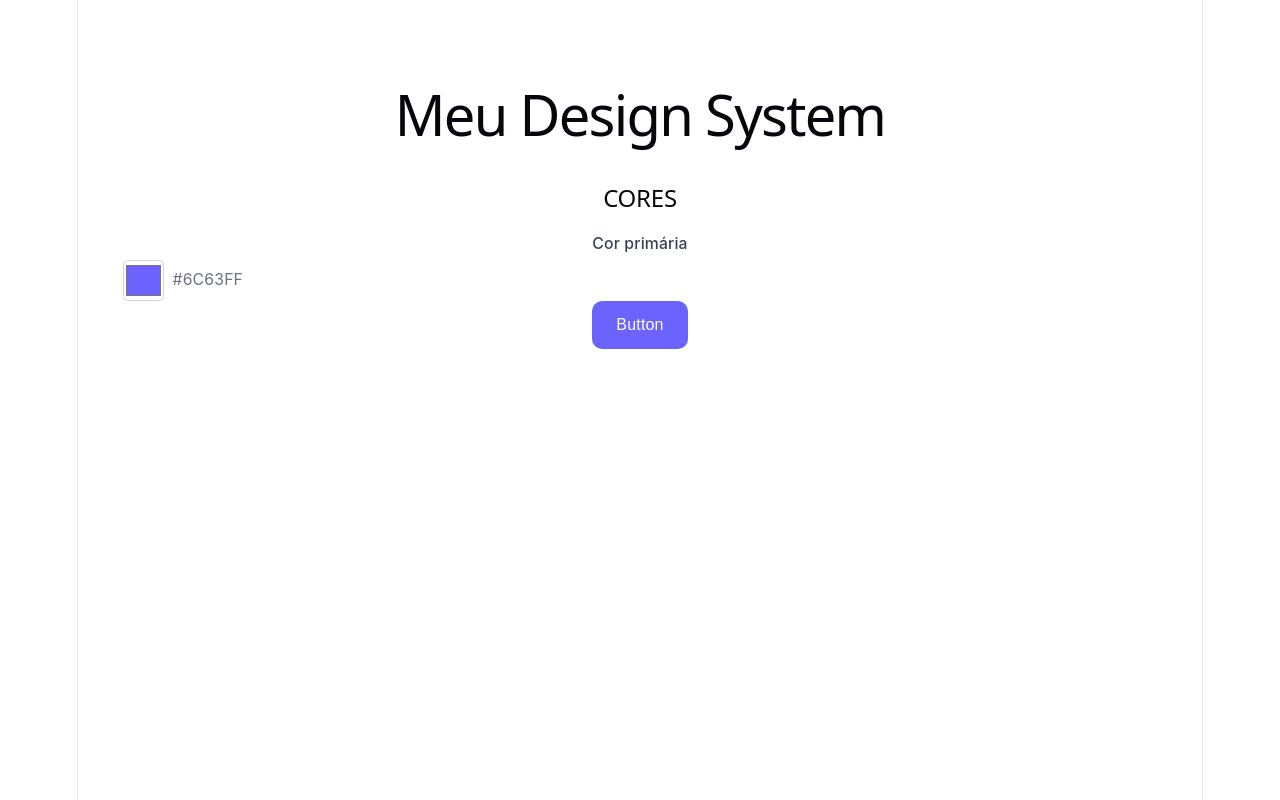
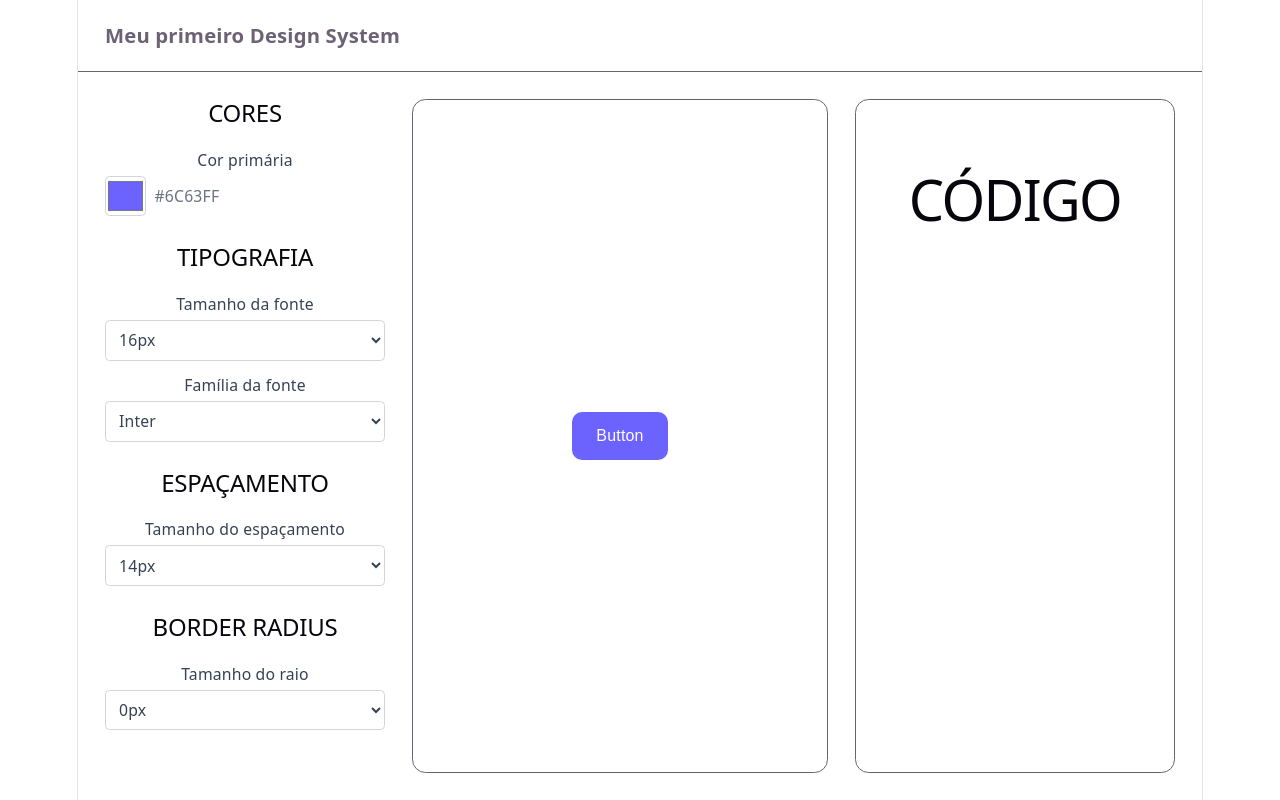
Before and after one commit to vitorinosofia/CriaSe, a React (Vite) app: page / in a window 1280 px wide. Built offline with nearby package versions, Linux system fonts and the light colour scheme.

Commit message:
Parte SideBar: funcionalidades básicas

```diff
--- a/src/App.tsx
+++ b/src/App.tsx
@@ -3,6 +3,9 @@ import { Button } from './components/ui/Button';
 import { useState } from 'react';
 import type { DesignTokens } from './types/tokens';
 import { ColorsPanel } from './components/ui/ColorsPanel';
+import { TypographyPanel } from './components/ui/TypographyPanel';
+import { SpacingPanel } from './components/ui/SpacingPanel';
+import { RadiusPanel } from './components/ui/RadiusPanel';
 
 function App() {
   const [tokens, setTokens] = useState<DesignTokens>({
@@ -10,17 +13,32 @@ function App() {
     radius: '10px',
     spacingMd: '12px 24px',
     fontSizeMd: '16px',
-    fontFamily: 'sans-serif', // <- estava 'sans-sarif'
+    fontFamily: 'sans-serif',
   });
-  return (
-    <div className="p-10 font-sans">
-      <h1 className="text-2xl font-bold mb-4"> Meu Design System</h1> {/* <- estava 'text-2x1' */}
+   return (
+  <div className="h-screen flex flex-col">
+    <header className="h-16 border-b flex items-center px-6">
+      <span className="font-bold text-lg">Meu primeiro Design System</span>
+    </header>
 
-      <ColorsPanel tokens={tokens} onChange={setTokens} />
+    <div className="flex-1 grid grid-cols-[280px_1fr_320px] gap-6 p-6 overflow-hidden">
+      <section className="flex flex-col gap-6 overflow-auto">
+        <ColorsPanel tokens={tokens} onChange={setTokens} />
+        <TypographyPanel tokens={tokens} onChange={setTokens} />
+        <SpacingPanel tokens={tokens} onChange={setTokens} />
+        <RadiusPanel tokens={tokens} onChange={setTokens} />
+      </section>
 
-      <Button label="Button" tokens={tokens} />
+      <section className="flex-1 flex items-center justify-center overflow-auto p-6 border rounded-xl">
+        <Button label="Button" tokens={tokens} />
+      </section>
+
+      <section className="border rounded-xl p-6 overflow-auto">
+        <h1 className="font-semibold text-sm uppercase text-gray-500">Código</h1>
+      </section>
     </div>
-  );
+  </div>
+);
 }
 
 export default App;
--- /dev/null
+++ b/src/components/ui/RadiusPanel.tsx
@@ -0,0 +1,31 @@
+import type { DesignTokens } from "../../types/tokens";
+import { SelectInput } from "./SelectInput";
+
+interface RadiusPanelProps {
+    tokens: DesignTokens;
+    onChange: (newTokens: DesignTokens) => void;
+
+}
+
+const RADIUS_OPTIONS = ["0px", "4px", "8px", "12px"];
+
+export function RadiusPanel({ tokens, onChange }: RadiusPanelProps) {
+  function handleRadiusChange(newRadius: string) {
+    onChange({ ...tokens, radius: newRadius });
+  }
+
+    return(
+      <section className="flex flex-col gap-3">
+          <h2 className="text-sm font-semibold uppercase text-gray-500"> Border Radius </h2>
+          <SelectInput
+          id="Radius"
+          label="Tamanho do raio"
+          value={tokens.radius}
+          options={RADIUS_OPTIONS}
+          onChange={handleRadiusChange}
+  />
+
+  </section>
+
+    )
+  }
--- /dev/null
+++ b/src/components/ui/SelectInput.tsx
@@ -0,0 +1,31 @@
+import type { ChangeEvent } from "react";
+
+interface SelectInputProps {
+  id: string;
+  label: string;
+  value: string;
+  options: string[];
+  onChange: (newValue: string) => void;
+}
+
+export function SelectInput({ id, label, value, options, onChange }: SelectInputProps) {
+  function handleChange(event: ChangeEvent<HTMLSelectElement>) {
+    onChange(event.target.value);
+  }
+
+  return (
+    <div className="flex flex-col gap-1">
+      <label htmlFor={id} className="text-sm font-medium text-gray-700">
+        {label}
+      </label>
+      <select
+      id={id} value={value} onChange={handleChange} className="h-9 rounded border border-gray-300 px-2 py-1 text-sm text-gray-700 focus:outline-none focus:ring-2 focus:ring-blue-500 focus:border-blue-500">
+        {options.map((option) => (
+          <option key={option} value={option}>
+            {option}
+          </option>
+        ))}
+      </select>
+    </div>
+  );
+};
--- /dev/null
+++ b/src/components/ui/SpacingPanel.tsx
@@ -0,0 +1,32 @@
+import type { DesignTokens } from "../../types/tokens";
+import { SelectInput } from "./SelectInput";
+
+interface SpacingPanelProps {
+    tokens: DesignTokens;
+    onChange: (newTokens: DesignTokens) => void;
+
+}
+
+const SPACING_SIZE_OPTIONS = ["14px", "16px", "18px", "20px"];
+
+
+export function SpacingPanel({ tokens, onChange }: SpacingPanelProps) {
+  function handleSpacingChange(newSize: string) {
+    onChange({ ...tokens, spacingMd: newSize });
+  }
+
+  return(
+    <section className="flex flex-col gap-3">
+        <h2 className="text-sm font-semibold uppercase text-gray-500"> Espaçamento </h2>
+        <SelectInput
+        id="Spacing"
+        label="Tamanho do espaçamento"
+        value={tokens.spacingMd}
+        options={SPACING_SIZE_OPTIONS}
+        onChange={handleSpacingChange}
+/>
+
+</section>
+
+  )
+}
--- /dev/null
+++ b/src/components/ui/TypographyPanel.tsx
@@ -0,0 +1,40 @@
+import type { DesignTokens } from "../../types/tokens";
+import { SelectInput } from "./SelectInput";
+
+interface TypographyPanelProps {
+    tokens: DesignTokens;
+    onChange: (newTokens: DesignTokens) => void;
+
+}
+
+const FONT_SIZE_OPTIONS = ["14px", "16px", "18px", "20px"];
+const FONT_FAMILY_OPTIONS = ["Inter", "Roboto", "Poppins"];
+
+export function TypographyPanel({ tokens, onChange }: TypographyPanelProps) {
+  function handleFontSizeChange(newSize: string) {
+    onChange({ ...tokens, fontSizeMd: newSize });
+  }
+   function handleFontFamilyChange(newFamily: string) {
+    onChange({ ...tokens, fontFamily: newFamily });
+  }
+  return(
+    <section className="flex flex-col gap-3">
+        <h2 className="text-sm font-smibold uppercase text=gray-500"> Tipografia </h2>
+        <SelectInput
+        id="font-size-md"
+        label="Tamanho da fonte"
+        value={tokens.fontSizeMd}
+        options={FONT_SIZE_OPTIONS}
+        onChange={handleFontSizeChange}
+/>
+  <SelectInput
+        id="font-family"
+        label="Família da fonte"
+        value={tokens.fontFamily}
+        options={FONT_FAMILY_OPTIONS}
+        onChange={handleFontFamilyChange}
+/>
+</section>
+
+  )
+}
```
